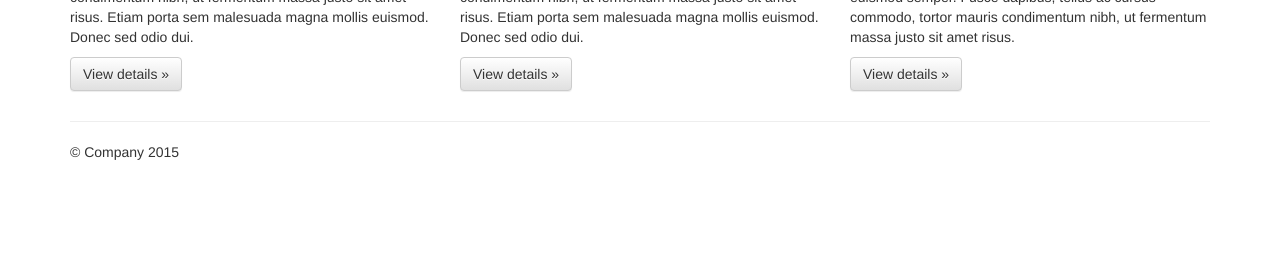
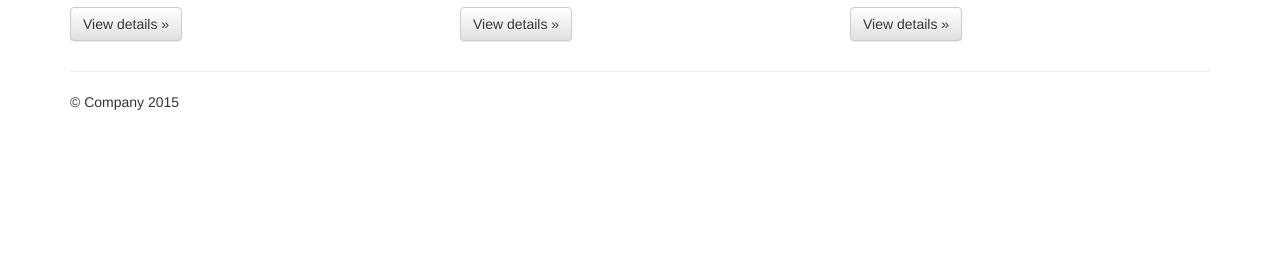
Before and after one commit to fuckmyday/my-website, a plain HTML site: page index.html in a window 1280 px wide. Shown: the part 527-800 px from the top of the page. Drawn offline with nearby package versions, Linux system fonts and the light colour scheme.

Commit message:
Updatign index

```diff
--- a/index.html
+++ b/index.html
@@ -12,12 +12,7 @@
         <link rel="apple-touch-icon" href="apple-touch-icon.png">
 
         <link rel="stylesheet" href="css/bootstrap.min.css">
-        <style>
-            body {
-                padding-top: 50px;
-                padding-bottom: 20px;
-            }
-        </style>
+
         <link rel="stylesheet" href="css/bootstrap-theme.min.css">
         <link rel="stylesheet" href="css/main.css">
 
```
